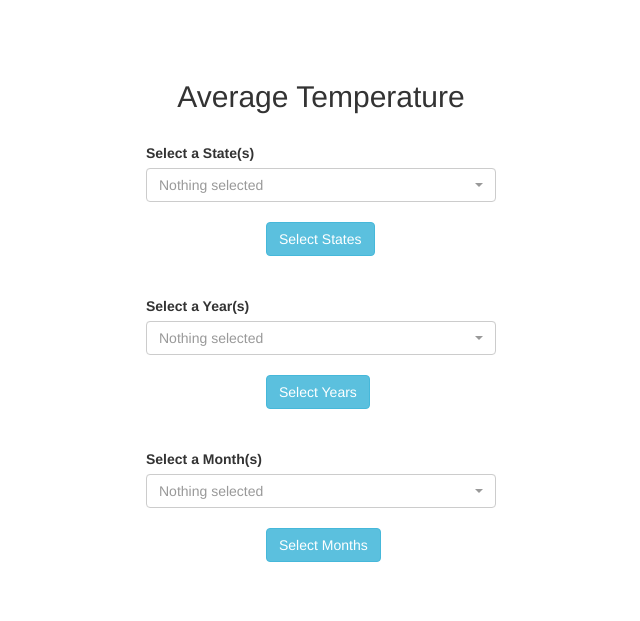
After one commit to Vinit-Chandak/SMV, a Flask app: page /temperature in a window 1280 px wide. The commit adds this page. Shown: the top 621 px of the page, without its empty margins (319-959 px from the left). Run offline with Flask 3, Linux system fonts and the light colour scheme; some libraries are stand-ins or nearby versions.

Commit message:
More frontend

```diff
--- a/app/app.py
+++ b/app/app.py
@@ -8,8 +8,10 @@ from geopy.geocoders import Nominatim
 import requests
 import datetime
 import psycopg2
+from send_email import send_email
+import plotly.graph_objs as go
+from plotly.offline import plot
 
-from send_email import send_email
 
 # Init App
 app = Flask(__name__)
@@ -43,9 +45,6 @@ except:
     print("Error: Unable to establish a connection to the database.")
 
 cur=conn.cursor()
-
-
-
 
 
 #Weather Forecast
@@ -153,6 +152,7 @@ OPENWEATHERMAP_API_KEY = "890d5f0a482da702345baf8788dd5e9a"
 
 def fetch_weather_data(city, state):
 
+    # used to convert the given city and state into latitude and longitude
     geocode_url = "https://api.openweathermap.org/geo/1.0/direct"
     location = f"{city},{state}"
     paramsgeo = {
@@ -229,6 +229,9 @@ class States(db.Model):
     capital = db.Column(db.String)
     cities = db.relationship('Cities', back_populates='state_rel')
     aqis = db.relationship('AQI', back_populates='state_rel')
+    avg_temps = db.relationship('Average_Temperature', back_populates='state_rel')
+    state_co2 = db.relationship('state_co2', back_populates='state_rel')
+
 
 class Cities(db.Model):
     __tablename__ = 'cities'
@@ -260,21 +263,21 @@ class AQI(db.Model):
             'pm2_5': self.pm2_5
         }
 
-def getstatevalues():
-    states = States.query.all()
+def get_state_values_aqi():
+    AQIstates = db.session.query(AQI.state.distinct().label("state")).all()
     result = []
-    for state in states:
-        result.append(state.state)
+    for row in AQIstates:
+        result.append(row.state)
     return result
 
-def getcityvaluesforselectedstates(selectedStateArray):
-    cities = Cities.query.filter(Cities.state.in_(selectedStateArray))
+def get_city_values_for_selected_states_aqi(selectedStateArray):
+    cities = db.session.query(AQI.city.distinct().label("city")).filter(AQI.state.in_(selectedStateArray)).all()
     result = []
     for city in cities:
         result.append(city.city)
     return result
 
-def getaqiforcitiesingivendaterange():
+def get_aqi_for_cities_in_given_date_range():
     aqis = AQI.query.filter(AQI.city.in_(session.get('selectedCities')), AQI.date >= session.get('startDate'), AQI.date <= session.get('endDate'))
     result = []
     for aqi in aqis:
@@ -282,33 +285,11 @@ def getaqiforcitiesingivendaterange():
             result.append(aqi.to_dict())
     return result
 
-@app.route('/stateslist')
-def list_states():
-    print("Entering /states route")
-    states = States.query.all()
-    print(f"Fetched {len(states)} states from the database")
-    result = ""
-    for state in states:
-        result += f"{state.state} - {state.capital}<br>"
-    return result
-
-@app.route('/citieslist')
-def list_cities():
-    print("Entering /cities route")
-    cities = Cities.query.all()
-    print(f"Fetched {len(cities)} cities from the database")
-    result = ""
-    for city in cities:
-        result += f"{city.city} - {city.state}<br>"
-    return result
-
-
 @app.route('/aqis')
 def aqi_data():
     form = DateForm()
-    states = getstatevalues()
-    return render_template('index.html',
-                       all_states=states,form=form)
+    states = get_state_values_aqi()
+    return render_template('index.html', all_states=states,form=form)
 
 @app.route("/ajax_states",methods=["POST","GET"])
 def ajax_states():
@@ -316,7 +297,7 @@ def ajax_states():
         selectedStates = request.form['selectedStates']
         #print(selectedStates)
         selectedStates = selectedStates.split(",")
-        cities=getcityvaluesforselectedstates(selectedStates)
+        cities=get_city_values_for_selected_states_aqi(selectedStates)
         cities_list = ''
         for city in cities:
             cities_list += '<option value="{}">{}</option>'.format(city, city)
@@ -345,31 +326,308 @@ def ajax_metrics():
     if request.method == 'POST':
         metrics = request.form['selectedMetrics']
         metrics = metrics.split(",")
-        result = getaqiforcitiesingivendaterange()
+        result = get_aqi_for_cities_in_given_date_range()
         data = pd.DataFrame.from_records(result)
         if('aqi' in metrics):
-            figaqi = px.line(result, x='date', y='aqi', color='city')
+            figaqi = px.line(result, x='date', y='aqi', color='city', hover_data=['aqi_bucket'])
+            figaqi.update_traces(mode='markers+lines')
             figaqi.show()
         if('pm10' in metrics):
-            figpm10 = px.line(result, x='date', y='pm10', color='city')
+            figpm10 = px.line(result, x='date', y='pm10', color='city', hover_data=['aqi_bucket'])
+            figpm10.update_traces(mode='markers+lines')
             figpm10.show()
         if('pm2_5' in metrics):
-            fig2_5 = px.line(result, x='date', y='pm2_5', color='city')
+            fig2_5 = px.line(result, x='date', y='pm2_5', color='city', hover_data=['aqi_bucket'])
+            fig2_5.update_traces(mode='markers+lines')
             fig2_5.show()
     return jsonify(metrics=metrics)
 
-from datetime import datetime as dt
 
-def format_datetime(value, output_format='%Y-%m-%d %H:%M:%S'):
-    input_formats = ['%d/%m/%Y %H:%M', '%H:%M']
-    for input_format in input_formats:
-        try:
-            return dt.strptime(value, input_format).strftime(output_format)
-        except ValueError:
-            pass
-    raise ValueError(f"Unable to parse timestamp '{value}'")
+#Average Temperature
+class Average_Temperature(db.Model):
+    __tablename__ = 'average_temperature'
+    state = db.Column(db.String, db.ForeignKey('states.state'), primary_key=True)
+    month = db.Column(db.String, primary_key=True)
+    year = db.Column(db.Integer, primary_key=True)
+    average_temperature = db.Column(db.Float)
+    average_temperature_uncertainty = db.Column(db.Float)
+    state_rel = db.relationship('States', back_populates='avg_temps')
 
-app.jinja_env.filters['datetime'] = format_datetime
+    def to_dict(self):
+        return {
+            'state': self.state,
+            'month': self.month,
+            'year': self.year,
+            'average_temperature': self.average_temperature,
+            'average_temperature_uncertainty': self.average_temperature_uncertainty
+        }
+
+def get_state_values_avg_temp():
+    avg_temp_states = db.session.query(Average_Temperature.state.distinct().label("state")).all()
+    result = []
+    for row in avg_temp_states:
+        result.append(row.state)
+    return result
+
+def get_year_values_for_selected_states_avg_temp(selectedStatesArray):
+    years = db.session.query(Average_Temperature.year.distinct().label("year")).filter(Average_Temperature.state.in_(selectedStatesArray)).all()
+    result = []
+    for year in years:
+        result.append(year.year)
+    result.sort()
+    return result
+
+def get_month_values_for_selected_states_and_years_avg_temp(selectedYearsArray):
+    if 'all' in selectedYearsArray:
+        months = db.session.query(Average_Temperature.month.distinct().label("month")).all()
+    else:
+        months = db.session.query(Average_Temperature.month.distinct().label("month")).filter(Average_Temperature.year.in_(selectedYearsArray)).all()
+    result = []
+    month_name_to_number = {
+        'January': 1,
+        'February': 2,
+        'March': 3,
+        'April': 4,
+        'May': 5,
+        'June': 6,
+        'July': 7,
+        'August': 8,
+        'September': 9,
+        'October': 10,
+        'November': 11,
+        'December': 12
+    }
+    for month in months:
+        result.append(month.month)
+    result.sort(key=lambda month: month_name_to_number[month])
+    return result
+
+
+def get_avg_temp_for_states_in_given_year_and_month():
+    if "all" in session.get('selectedYears'):
+        session['selectedYears'] = get_year_values_for_selected_states_avg_temp(session.get('selectedStates'))
+
+    avg_temps = Average_Temperature.query.filter(Average_Temperature.state.in_(session.get('selectedStates')), Average_Temperature.year.in_(session.get('selectedYears')), Average_Temperature.month.in_(session.get('selectedMonths')))
+    result = []
+    for avg_temp in avg_temps:
+        if(avg_temp != None):
+            result.append(avg_temp.to_dict())
+    return result
+
+@app.route('/temperature')
+def avg_temp_data():
+    form = DateForm()
+    states = get_state_values_avg_temp()
+    return render_template('avg_temp.html', all_states=states)
+
+@app.route("/ajax_states_avg_temp",methods=["POST","GET"])
+def ajax_states_avg_temp():
+    if request.method == 'POST':
+        selectedStates = request.form['selectedStates']
+        #print(selectedStates)
+        selectedStates = selectedStates.split(",")
+        years=get_year_values_for_selected_states_avg_temp(selectedStates)
+        years_list = ''
+        session['selectedStates'] = selectedStates
+        for year in years:
+            years_list += '<option value="{}">{}</option>'.format(year, year)
+    return jsonify(years_list=years_list)
+
+@app.route("/ajax_years_avg_temp",methods=["POST","GET"])
+def ajax_years_avg_temp():
+    if request.method == 'POST':
+        selectedYears = request.form['selectedYears']
+        #print(selectedYears)
+        selectedYears = selectedYears.split(",")
+        months=get_month_values_for_selected_states_and_years_avg_temp(selectedYears)
+        months_list = ''
+        session['selectedYears'] = selectedYears
+        limit_month_dropdown = 'all' in selectedYears or len(selectedYears) > 1
+
+        for month in months:
+            months_list += '<option value="{}">{}</option>'.format(month, month)
+    return jsonify(months_list=months_list, limit_month_dropdown=limit_month_dropdown)
+
+import plotly.graph_objs as go
+import plotly.offline
+
+
+@app.route("/ajax_plot_avg_temp", methods=["POST", "GET"])
+def ajax_metrics_avg_temp():
+    if request.method == 'POST':
+        selectedMonths = request.form['selectedMonths']
+        selectedMonths = selectedMonths.split(",")
+        session['selectedMonths'] = selectedMonths
+
+        if 'all' in selectedMonths:
+            months = get_month_values_for_selected_states_and_years_avg_temp(session.get('selectedYears'))
+            session['selectedMonths'] = months
+
+        result = get_avg_temp_for_states_in_given_year_and_month()
+        data = pd.DataFrame.from_records(result)
+
+        # if the user has selected more than two years, group the data by year and calculate the mean temperature for each year
+        if len(session['selectedYears']) > 1:
+            data = data.groupby(['year','state'])[['average_temperature', 'average_temperature_uncertainty']].mean().reset_index()
+            print(data)
+            x_column = 'year'
+        else:
+            print(data)
+            x_column = 'month'
+
+        figtemp = px.line(data, x=x_column, y='average_temperature', color='state', hover_data=['average_temperature_uncertainty'])
+        figtemp.update_traces(mode='markers+lines')
+        figtemp.show()
+    return jsonify(selectedMonths=selectedMonths)
+
+
+#State CO2
+class state_co2(db.Model):
+    __tablename__ = 'state_co2'
+    state = db.Column(db.String(30),db.ForeignKey('states.state'), primary_key=True)
+    year = db.Column(db.Integer, primary_key=True)
+    co2_emissions = db.Column(db.Numeric(10,2))
+    state_rel = db.relationship('States', back_populates='state_co2')
+    def to_dict(self):
+        return {
+            'state': self.state,
+            'year': self.year,
+            'co2_emissions': self.co2_emissions
+        }
+
+def get_state_values_state_co2():
+    co2_states = db.session.query(state_co2.state.distinct().label("state")).all()
+    result = []
+    for row in co2_states:
+        result.append(row.state)
+    #print(result)
+    return result
+
+def get_year_values_for_selected_states_state_co2(selectedStatesArray):
+    years = db.session.query(state_co2.year.distinct().label("year")).filter(state_co2.state.in_(selectedStatesArray)).all()
+    result = []
+    for year in years:
+        result.append(year.year)
+    result.sort()
+    return result
+
+def get_co2_for_states_in_given_year_state_co2():
+    co2_emissions = state_co2.query.filter(state_co2.state.in_(session.get('selectedStates')), state_co2.year.in_(session.get('selectedYears')))
+    result = []
+    for co2_emission in co2_emissions:
+        if(co2_emission != None):
+            result.append(co2_emission.to_dict())
+    return result
+
+@app.route('/state_co2')
+def co2_data():
+    states = get_state_values_state_co2()
+    return render_template('state_co2.html', all_states=states)
+
+@app.route("/ajax_states_state_co2",methods=["POST","GET"])
+def ajax_states_state_co2():
+    if request.method == 'POST':
+        selectedStates = request.form['selectedStates']
+        selectedStates = selectedStates.split(",")
+        #print(selectedStates)
+        years=get_year_values_for_selected_states_state_co2(selectedStates)
+        #print(years)
+        years_list = ''
+        session['selectedStates'] = selectedStates
+        for year in years:
+            years_list += '<option value="{}">{}</option>'.format(year, year)
+    return jsonify(years_list=years_list)
+
+@app.route("/ajax_plot_state_co2",methods=["POST","GET"])
+def ajax_years_state_co2():
+    if request.method == 'POST':
+        selectedYears = request.form['selectedYears']
+        #print(selectedYears)
+        selectedYears = selectedYears.split(",")
+        if 'all' in selectedYears:
+            years = get_year_values_for_selected_states_state_co2(session.get('selectedStates'))
+            session['selectedYears'] = years
+        else:
+            session['selectedYears'] = selectedYears
+        result = get_co2_for_states_in_given_year_state_co2()
+        data = pd.DataFrame.from_records(result)
+        #print(data)
+        figco2 = px.line(data, x='year', y='co2_emissions', color='state')
+        figco2.update_traces(mode='markers+lines')
+        figco2.show()
+    return jsonify(selectedYears=selectedYears)
+
+
+#India CO2
+class co2(db.Model):
+    __tablename__ = 'co2'
+    year = db.Column(db.Integer, primary_key=True)
+    population = db.Column(db.Numeric(10))
+    gdp = db.Column(db.Numeric(14))
+    cement_co2_per_capita = db.Column(db.Numeric(10,3))
+    co2_including_luc_per_capita = db.Column(db.Numeric(10,3))
+    co2_per_capita = db.Column(db.Numeric(10,3))
+    coal_co2_per_capita = db.Column(db.Numeric(10,3))
+    consumption_co2_per_capita = db.Column(db.Numeric(10,3))
+    energy_per_capita = db.Column(db.Numeric(10,3))
+    flaring_co2_per_capita = db.Column(db.Numeric(10,3))
+    gas_co2_per_capita = db.Column(db.Numeric(10,3))
+    ghg_excluding_lucf_per_capita = db.Column(db.Numeric(10,3))
+    ghg_per_capita = db.Column(db.Numeric(10,3))
+    land_use_change_co2_per_capita = db.Column(db.Numeric(10,3))
+    def to_dict(self):
+        return {
+            'year': self.year,
+            'population': self.population,
+            'gdp': self.gdp,
+            'cement_co2_per_capita': self.cement_co2_per_capita,
+            'co2_including_luc_per_capita': self.co2_including_luc_per_capita,
+            'co2_per_capita': self.co2_per_capita,
+            'coal_co2_per_capita': self.coal_co2_per_capita,
+            'consumption_co2_per_capita': self.consumption_co2_per_capita,
+            'energy_per_capita': self.energy_per_capita,
+            'flaring_co2_per_capita': self.flaring_co2_per_capita,
+            'gas_co2_per_capita': self.gas_co2_per_capita,
+            'ghg_excluding_lucf_per_capita': self.ghg_excluding_lucf_per_capita,
+            'ghg_per_capita': self.ghg_per_capita,
+            'land_use_change_co2_per_capita': self.land_use_change_co2_per_capita
+        }
+
+def get_co2_data():
+    co2_emissions = co2.query.all()
+    print(co2_emissions)
+    result = []
+    for co2_emission in co2_emissions:
+        if(co2_emission != None):
+            emission_dict = co2_emission.to_dict()
+            emission_dict['population'] = float(emission_dict['population'])
+            result.append(emission_dict)
+    return result
+
+@app.route("/co2_animation")
+def co2_animation():
+    co2_data = get_co2_data()
+    df = pd.DataFrame.from_records(co2_data)
+    df['population'] = df['population'].to_numpy()
+    print(df['population'].describe())
+
+    # create a line plot with hover data
+    fig = px.line(df, x="year", y="co2_per_capita", hover_data=df.columns)
+
+    # update layout
+    fig.update_layout(
+        title='Per-capita CO2 Emissions in India',
+        height=800,
+        yaxis=dict(title='CO2 Per Capita'),
+        xaxis=dict(title='Year'),
+        autosize=True
+    )
+
+    plot_div = plot(fig, output_type='div', include_plotlyjs=False)
+
+    return render_template('india_co2.html', plot_div=plot_div)
+
+
 
 
 @app.route('/')
--- /dev/null
+++ b/app/templates/avg_temp.html
@@ -0,0 +1,177 @@
+<!DOCTYPE html>
+<html>
+<head>
+<title>Average Temperature</title>
+<link rel="stylesheet" href="http://maxcdn.bootstrapcdn.com/bootstrap/3.3.6/css/bootstrap.min.css">
+<link rel="stylesheet" href="//code.jquery.com/ui/1.11.4/themes/smoothness/jquery-ui.css">
+<link rel="stylesheet" href="https://cdnjs.cloudflare.com/ajax/libs/bootstrap-select/1.12.2/css/bootstrap-select.min.css">
+<script src="https://ajax.googleapis.com/ajax/libs/jquery/1.12.4/jquery.min.js"></script>
+<script src="http://maxcdn.bootstrapcdn.com/bootstrap/3.3.6/js/bootstrap.min.js"></script>
+<script src="//code.jquery.com/jquery-1.10.2.js"></script>
+<script src="//code.jquery.com/ui/1.11.4/jquery-ui.js"></script>
+<script src="https://cdnjs.cloudflare.com/ajax/libs/bootstrap-select/1.12.2/js/bootstrap-select.min.js"></script>
+</head>
+<body>
+<br /><br />
+<div class="container">
+   <br />
+   <h2 align="center">Average Temperature</h2>
+   <br />
+    <div class="col-md-4" style="margin-left:380px;">
+      <form method="post" id="multiple_select_form_state">
+        <label for="states">Select a State(s)</label>
+        <select name="states" id="states" class="form-control selectpicker" data-live-search="true" multiple>
+            {% for state in all_states %}
+            <option value="{{state}}">{{state}}</option>
+            {% endfor %}
+        </select>
+        <br /><br />
+        <input type="hidden" name="selectedStates" id="selectedStates" />
+        <div style="margin-left:120px;">
+          <input type="submit" name="submitstates" class="btn btn-info" value="Select States" />
+        </div>
+      </form>
+      <br /><br />
+      <form method="post" id="multiple_select_form_year">
+        <label for="years">Select a Year(s)</label>
+        <select name="years" id="years" class="form-control selectpicker" data-live-search="true" multiple>
+            {% for year in years %}
+            <option value="{{year}}">{{year}}</option>
+            {% endfor %}
+        </select>
+        <br /><br />
+        <input type="hidden" name="selectedYears" id="selectedYears" />
+        <div style="margin-left:120px;">
+          <input type="submit" name="submityears" class="btn btn-info" value="Select Years" />
+        </div>
+      </form>
+      <br /><br />
+      <form method="post" id="multiple_select_form_month">
+        <label for="months">Select a Month(s)</label>
+        <select name="months" id="months" class="form-control selectpicker" data-live-search="true" multiple>
+            {% for month in months %}
+            <option value="{{month}}">{{month}}</option>
+            {% endfor %}
+        </select>
+        <br /><br />
+        <input type="hidden" name="selectedMonths" id="selectedMonths" />
+        <div style="margin-left:120px;">
+          <input type="submit" name="submitmonths" class="btn btn-info" value="Select Months" />
+        </div>
+      </form>
+      <br /><br />
+      <div style="margin-left: 120px;">
+    <!-- <input type="submit" name="submitmonths" class="btn btn-info" value="Select Months" /> -->
+</div>
+</form>
+<div id="plot-container"></div>
+<br />
+</div>
+</div>
+<script>
+$(document).ready(function(){
+$('.selectpicker').selectpicker();
+
+$('#states').change(function(){
+    $('#selectedStates').val($('#states').val());
+});
+
+$('#years').change(function(){
+    $('#selectedYears').val($('#years').val());
+    if (selectedYears.includes('all')) {
+        $('#years option').prop('selected', true);
+        $('#years option[value="all"]').prop('selected', false);
+    }
+    $('#selectedYears').val($('#years').val());
+    $('#years').selectpicker('refresh');
+});
+
+$('#months').change(function(){
+    $('#selectedMonths').val($('#months').val());
+});
+
+$('#multiple_select_form_state').on('submit', function(event){
+    event.preventDefault();
+    if($('#states').val() != '')
+    {
+        var form_data = $(this).serialize();
+        $.ajax({
+            url:"/ajax_states_avg_temp",
+            method:"POST",
+            data:form_data,
+            success:function(data)
+            {
+                var all_option = '<option value="all">All</option>';
+                $('#years').html(all_option + data.years_list);
+                $('#years').selectpicker('refresh');
+            }
+        })
+    }
+    else
+    {
+        alert("Please select State");
+        return false;
+    }
+});
+
+$('#multiple_select_form_year').on('submit', function(event){
+    event.preventDefault();
+    if($('#years').val() != '')
+    {
+        var form_data = $(this).serialize();
+        $.ajax({
+            url:"/ajax_years_avg_temp",
+            method:"POST",
+            data:form_data,
+            success:function(data)
+            {
+                if (data.limit_month_dropdown) {
+                    // If only 'All' should be displayed in the month dropdown
+                    $('#months').html('<option value="all">All</option>');
+                } else {
+                    // Display all available months in the month dropdown
+                    $('#months').html(data.months_list);
+                }
+                $('#months').selectpicker('refresh');
+            }
+        })
+    }
+    else
+    {
+        alert("Please select Year");
+        return false;
+    }
+});
+
+
+$('#multiple_select_form_month').on('submit', function(event){
+    event.preventDefault();
+    if($('#states').val() != '' && $('#years').val() != '' && $('#months').val() != '')
+    {
+        var form_data = {
+            'selectedStates': $('#states').val().join(','),
+            'selectedYears': $('#years').val().join(','),
+            'selectedMonths': $('#months').val().join(',')
+        };
+        $.ajax({
+            url: "/ajax_plot_avg_temp",
+            method: "POST",
+            data: form_data,
+            success: function(data)
+            {
+                $('#plot-container').html(data.plot_div);
+            }
+        });
+    }
+    else
+    {
+        alert("Please select State, Year, and Month");
+        return false;
+    }
+});
+
+
+});
+</script>
+</body>
+</html>
--- a/app/templates/index.html
+++ b/app/templates/index.html
@@ -31,7 +31,7 @@ $(function() {
    <br />
     <div class="col-md-4" style="margin-left:380px;">
       <form method="post" id="multiple_select_form_state">
-        <label for="states">Select a state</label>
+        <label for="states">Select a State(s)</label>
         <select name="states" id="states" class="form-control selectpicker" data-live-search="true" multiple>
             {% for state in all_states %}
             <option value="{{state}}">{{state}}</option>
@@ -45,7 +45,7 @@ $(function() {
       </form>
       <br /><br />
       <form method="post" id="multiple_select_form_city">
-        <label for="cities">Select a city</label>
+        <label for="cities">Select a City(s)</label>
         <select name="cities" id="cities" class="form-control selectpicker" data-live-search="true" multiple>
             {% for city in cities %}
             <option value="{{city}}">{{city}}</option>
```
Also changed, not shown: app/templates/india_co2.html (added, +13 -0 lines), app/templates/landingpage.html (+5 -5 lines), app/templates/state_co2.html (added, +127 -0 lines), 1 other file.
